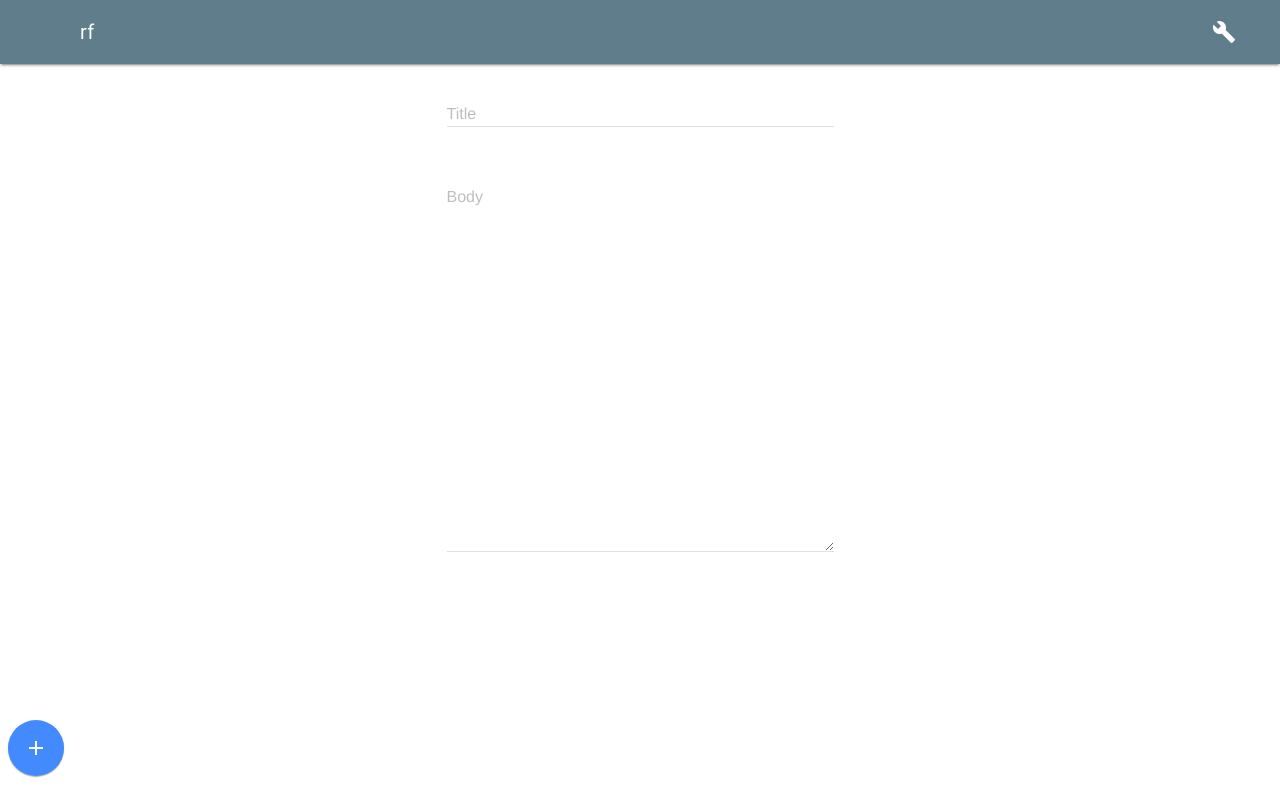
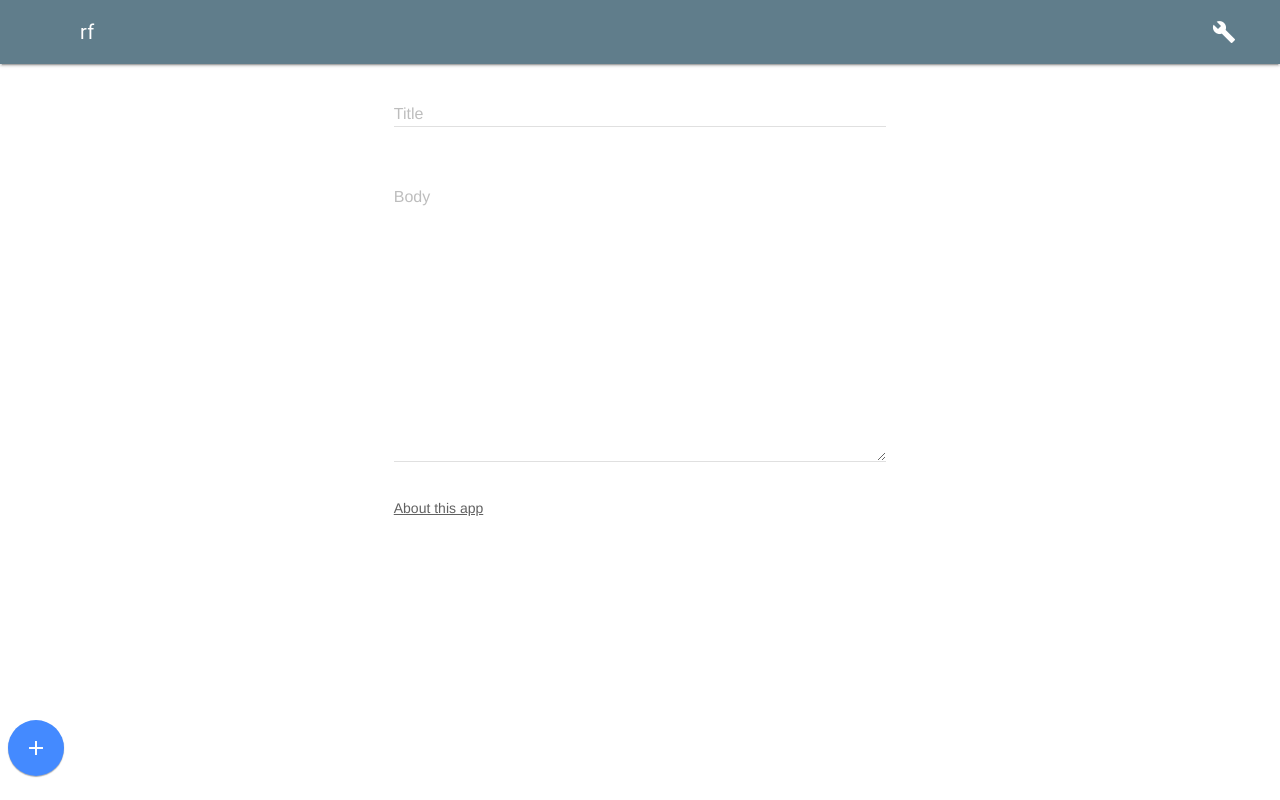
Before and after one commit to yhor1e/rf, a website: page docs/index.html in a window 1280 px wide. Drawn offline with nearby package versions, Linux system fonts and the light colour scheme.

Commit message:
Convert PWA

```diff
--- a/docs/index.html
+++ b/docs/index.html
@@ -6,13 +6,14 @@
     <title>rf</title>
     <meta name="description" content="">
     <meta name="viewport" content="width=device-width, initial-scale=1">
+    <link rel="manifest" href="./manifest.json">
+    <link rel="stylesheet" href="https://fonts.googleapis.com/icon?family=Material+Icons">
+    <link rel="stylesheet" href="https://code.getmdl.io/1.3.0/material.blue_grey-blue.min.css" />
     <style>
       html, body {
         height: 100%;
       }
     </style>
-    <link rel="stylesheet" href="https://fonts.googleapis.com/icon?family=Material+Icons">
-    <link rel="stylesheet" href="https://code.getmdl.io/1.3.0/material.blue_grey-blue.min.css" />
     <script defer src="https://code.getmdl.io/1.3.0/material.min.js"></script>
   </head>
   <body>
@@ -58,9 +59,13 @@
           <label class="mdl-textfield__label" for="title">Title</label>
         </div>
         <div class="mdl-cell mdl-cell--12-col mdl-textfield mdl-js-textfield mdl-textfield--floating-label">
-          <textarea class="mdl-textfield__input" type="text" rows= "20" id="description"></textarea>
+          <textarea class="mdl-textfield__input" type="text" rows= "15" id="description"></textarea>
           <label class="mdl-textfield__label" for="body">Body</label>
         </div>
+        <div class="mdl-cell mdl-cell--12-col">
+          <a href="https://github.com/yhor1e/rf" class="mdl-color-text--grey-700">About this app</a>
+        </div>
+
       </main>
 
       <footer class="mdl-mega-footer__bottom-section" style="position: fixed; bottom: 0;">
--- a/package.json
+++ b/package.json
@@ -10,6 +10,6 @@
     "test": "echo \"Error: no test specified\" && exit 1"
   },
   "keywords": [],
-  "author": "",
+  "author": "yhor1e",
   "license": "MIT"
 }
```
Also changed, not shown: docs/sw.js (+4 -4 lines), README.md, docs/images/icons/icon-128x128.png (added), docs/images/icons/icon-144x144.png (added), docs/images/icons/icon-152x152.png (added), docs/images/icons/icon-192x192.png (added), docs/images/icons/icon-384x384.png (added), docs/images/icons/icon-512x512.png (added), docs/images/icons/icon-72x72.png (added), docs/images/icons/icon-96x96.png (added), docs/manifest.json (added), 1 other file.
